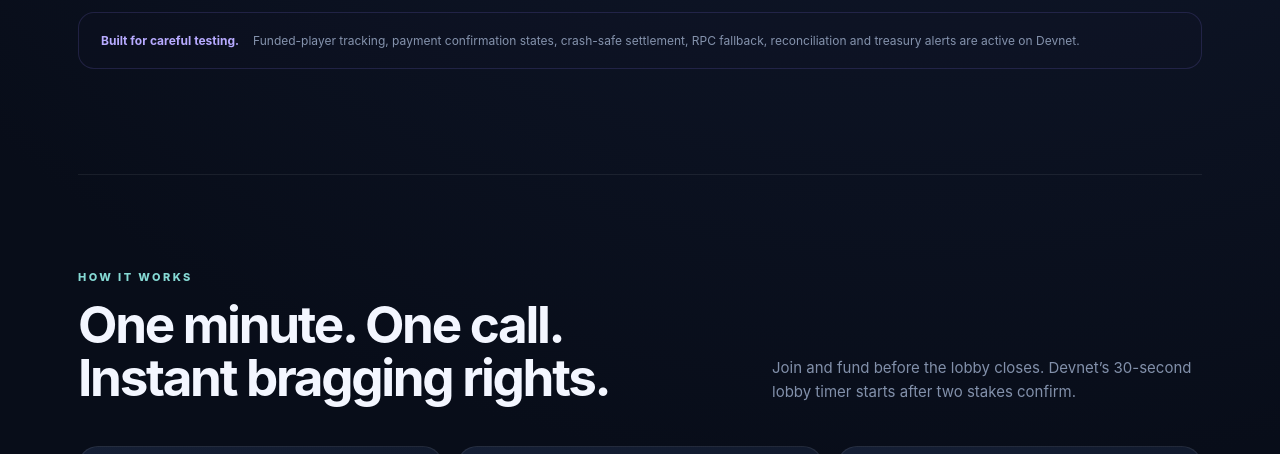
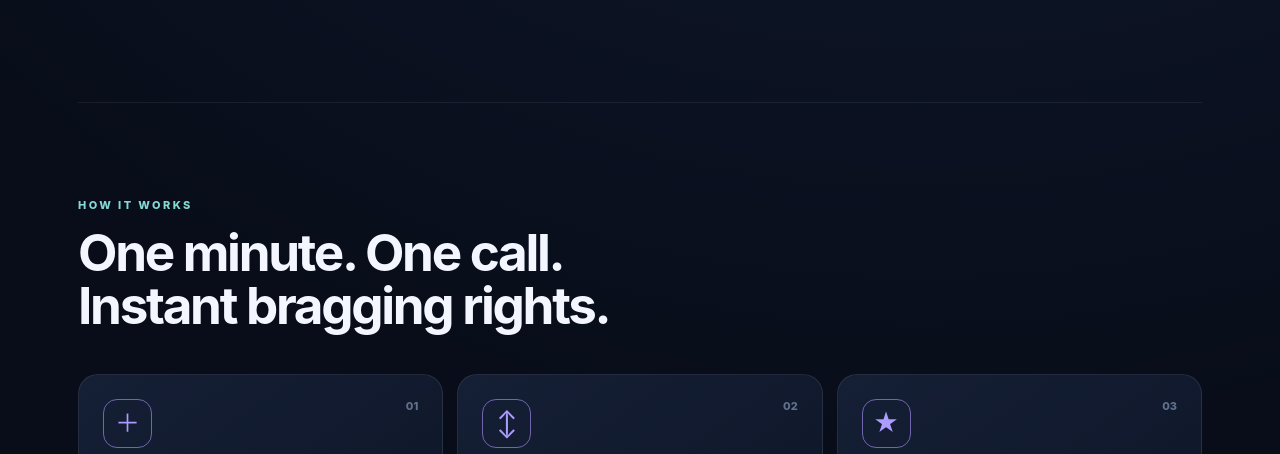
Before and after one commit to tleubayev/kampit, a website: page public/index.html in a window 1280 px wide. Shown: the part 1379-1833 px from the top of the page. Drawn offline with Linux system fonts and the light colour scheme; no server answers.

Commit message:
Remove testing banner and lobby timer description

```diff
--- a/public/index.html
+++ b/public/index.html
@@ -8,8 +8,8 @@
       <div class="heroCopy"><h1>Call the market.<br><span>Beat the group chat.</span></h1><div class="landingActions"><a class="landingPrimary" href="https://t.me/Kampit_robot">PLAY IN TELEGRAM <b>↗</b></a><a class="textLink" href="#modes">EXPLORE MODES ↓</a></div><div class="trustLine"><span>60 sec rounds</span><span>Privy-powered test wallets</span></div></div>
       <div class="gamePreview" aria-label="Kampit game preview"><div class="previewGlow"></div><div class="previewTop"><div class="previewBrand"><img src="/kampit-logo.svg" alt=""><b>QUICK BATTLE</b></div><span>0.90 USDC</span></div><div class="previewMarket"><small>SOLANA · LIVE MARKET</small><strong id="previewPrice">—</strong><em id="previewChange">Connecting to live price…</em><svg viewBox="0 0 360 100" role="img" aria-label="Live SOL price chart"><defs><linearGradient id="chartFill" x1="0" y1="0" x2="0" y2="1"><stop offset="0" stop-color="#72e8c2" stop-opacity=".32"/><stop offset="1" stop-color="#72e8c2" stop-opacity="0"/></linearGradient></defs><path class="chartFill" d=""/><path class="chartLine" d=""/></svg></div><div class="previewSummary"><span>FUNDED <b>6 / 10</b></span><span>POOL <b>0.60 USDC</b></span><span>FEE <b>1%</b></span></div><div class="previewQuestion"><small>WHERE WILL SOL FINISH?</small><div><button>↑ <b>UP</b></button><button>↓ <b>DOWN</b></button></div></div><div class="previewPlayers"><span>6 PLAYERS FUNDED</span><span>00:42</span></div></div>
     </section>
-    <section class="modesSection" id="modes"><div class="sectionIntro"><h2>Two ways to play</h2></div><div class="modeGrid"><article class="modeCard featured"><div class="modeTag">FREE MODE</div><h3>Play with XP</h3><ul><li>1,000 XP for every new player</li><li>100 XP daily top-up at 00:00 UTC</li><li>Group leaderboard, streaks and referrals</li><li>Winners split the full XP pool</li></ul></article><article class="modeCard"><div class="modeTag devnet">PAY MODE</div><h3>Play with USDC</h3><ul><li>Privy-managed Solana wallets</li><li>1% fee</li><li>On-chain deposits, payouts and withdrawals</li></ul></article></div><div class="devnetNote"><b>Built for careful testing.</b><span>Funded-player tracking, payment confirmation states, crash-safe settlement, RPC fallback, reconciliation and treasury alerts are active on Devnet.</span></div></section>
-    <section class="howSection" id="how"><div class="sectionIntro"><div><div class="landingEyebrow">HOW IT WORKS</div><h2>One minute. One call.<br>Instant bragging rights.</h2></div><p>Join and fund before the lobby closes. Devnet’s 30-second lobby timer starts after two stakes confirm.</p></div><div class="stepGrid"><article><span>01</span><div class="stepIcon">＋</div><h3>Start a battle</h3><p>Add Kampit to your Telegram group, choose free XP or Devnet USDC, and set the stake.</p></article><article><span>02</span><div class="stepIcon">↕</div><h3>Pick a direction</h3><p>Choose UP or DOWN during the first 10 seconds. The prediction then locks.</p></article><article><span>03</span><div class="stepIcon">★</div><h3>Settle the round</h3><p>Correct picks split the pool. If the end price equals the start price, the house takes the pool.</p></article></div></section>
+    <section class="modesSection" id="modes"><div class="sectionIntro"><h2>Two ways to play</h2></div><div class="modeGrid"><article class="modeCard featured"><div class="modeTag">FREE MODE</div><h3>Play with XP</h3><ul><li>1,000 XP for every new player</li><li>100 XP daily top-up at 00:00 UTC</li><li>Group leaderboard, streaks and referrals</li><li>Winners split the full XP pool</li></ul></article><article class="modeCard"><div class="modeTag devnet">PAY MODE</div><h3>Play with USDC</h3><ul><li>Privy-managed Solana wallets</li><li>1% fee</li><li>On-chain deposits, payouts and withdrawals</li></ul></article></div></section>
+    <section class="howSection" id="how"><div class="sectionIntro"><div><div class="landingEyebrow">HOW IT WORKS</div><h2>One minute. One call.<br>Instant bragging rights.</h2></div></div><div class="stepGrid"><article><span>01</span><div class="stepIcon">＋</div><h3>Start a battle</h3><p>Add Kampit to your Telegram group, choose free XP or Devnet USDC, and set the stake.</p></article><article><span>02</span><div class="stepIcon">↕</div><h3>Pick a direction</h3><p>Choose UP or DOWN during the first 10 seconds. The prediction then locks.</p></article><article><span>03</span><div class="stepIcon">★</div><h3>Settle the round</h3><p>Correct picks split the pool. If the end price equals the start price, the house takes the pool.</p></article></div></section>
     <section class="landingBanner"><div><div class="landingEyebrow">BUILT FOR THE GROUP CHAT</div><h2>Your next argument settles in 60 seconds.</h2></div><a class="landingPrimary" href="https://t.me/Kampit_robot">START A BATTLE <b>↗</b></a></section>
   </main>
   <footer class="landingFooter"><a class="landingBrand" href="/"><img src="/kampit-logo.svg" alt=""><strong>KAMPIT</strong></a><p>Free XP mode · Devnet USDC testing · Devnet tokens have no monetary value</p><span>© 2026 KAMPIT</span></footer>
```
